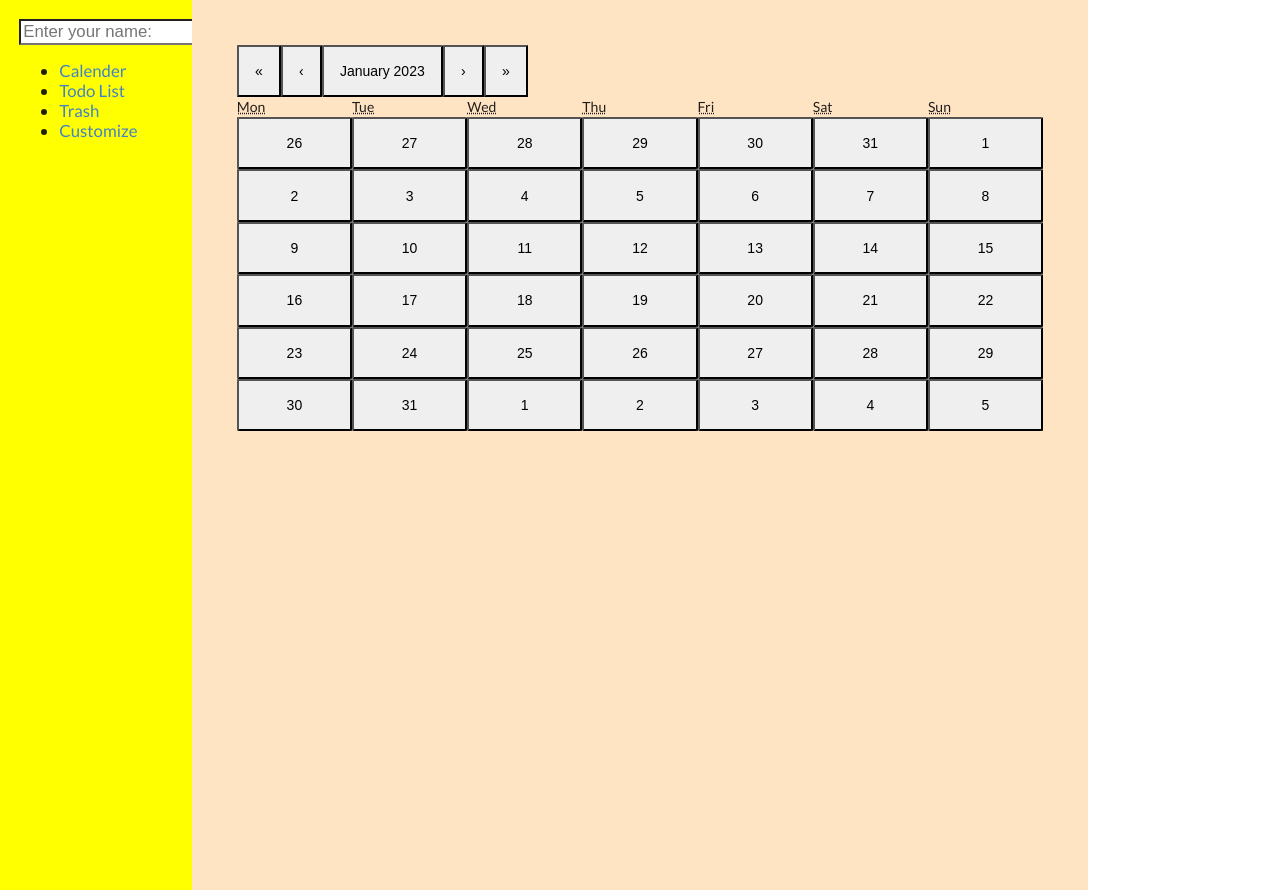
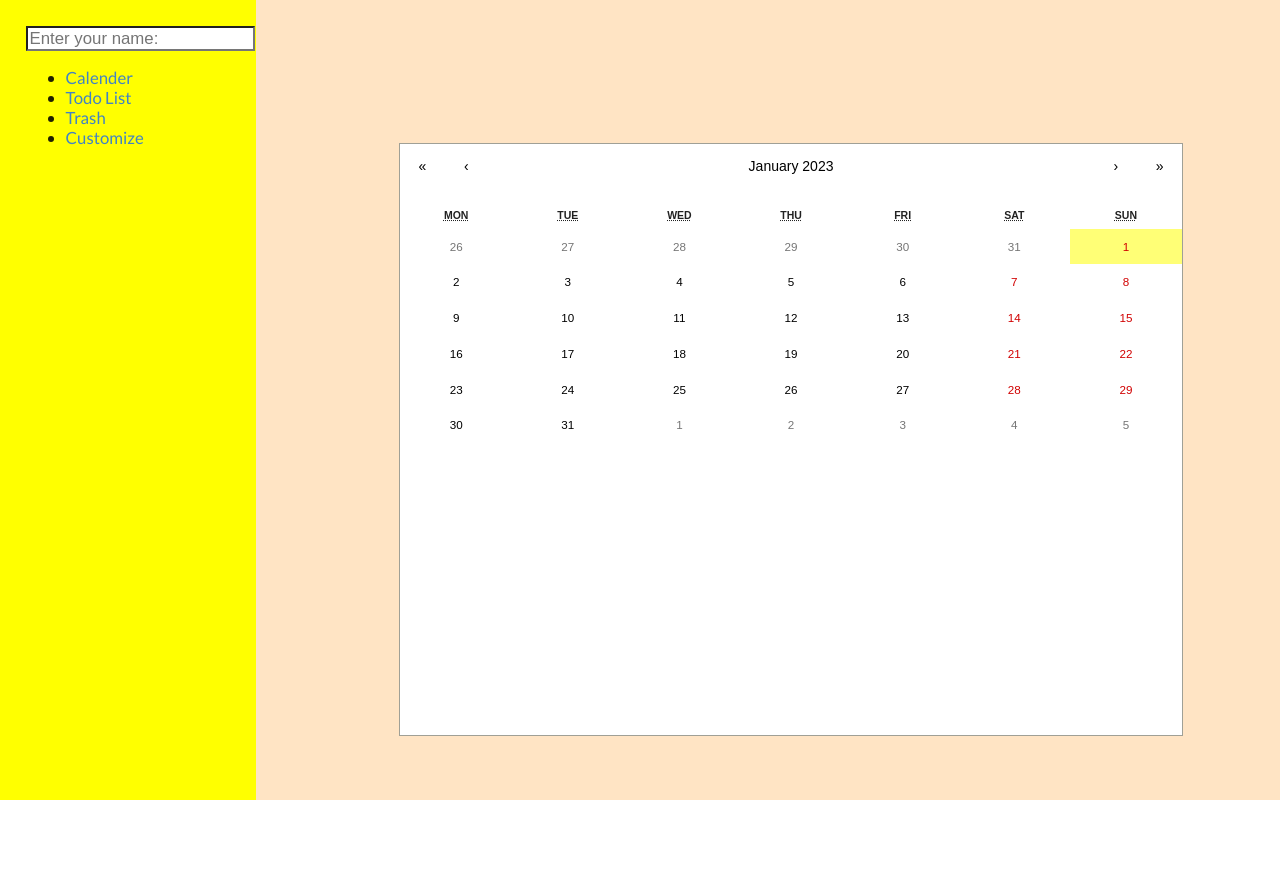
Before and after one commit to mohammedalsomali/ToDo-List-App-updated, a React (Create React App) app: page / in a window 1280 px wide. After the commit the page ends 800 px from the top, so only its background shows below. Built offline with nearby package versions, Linux system fonts and the light colour scheme.

Commit message:
messing around with css

```diff
--- a/src/Todo_List/calendar.js
+++ b/src/Todo_List/calendar.js
@@ -1,5 +1,6 @@
 import React from "react";
 import Calendar from "react-calendar";
+import 'react-calendar/dist/Calendar.css';
 
 
 export default function Calndr(){
--- a/src/Todo_List/style.css
+++ b/src/Todo_List/style.css
@@ -9,7 +9,7 @@
 .Container {
     height: 100vh;
     display: grid;
-    grid-template-columns: 15% 70%;
+    grid-template-columns: 20% 80%;
 
 }
 
@@ -28,22 +28,19 @@
     align-content: right;
     font-size: larger;
     padding: 10%;
-    text-decoration: double;
+
 }
 
 .calendar {
-    height: 100vh;
-    width: 100%;
+    margin: 10%;
+    height: 85%;
+    width: 85%;
+
 }
 
 
 
-button {
-    border-radius: 2%;
-    padding: 2%;
 
-
-}
 
 
 abbr {
```
